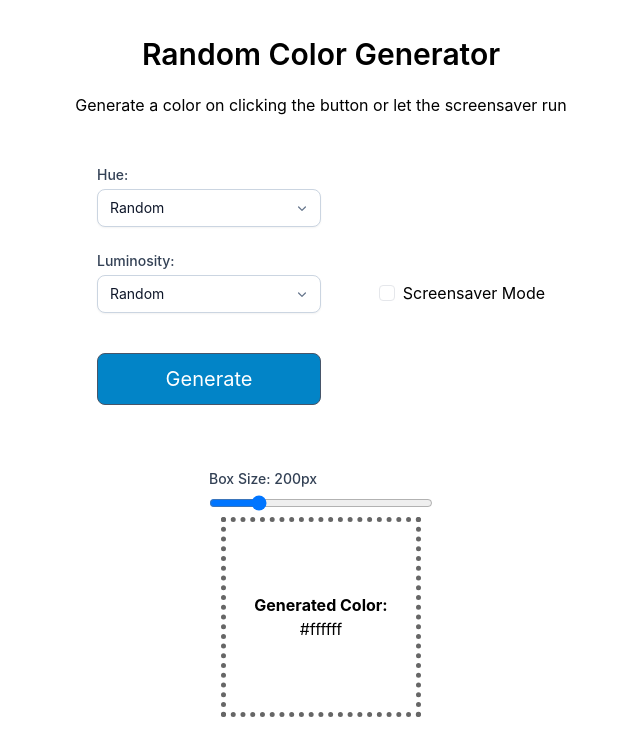
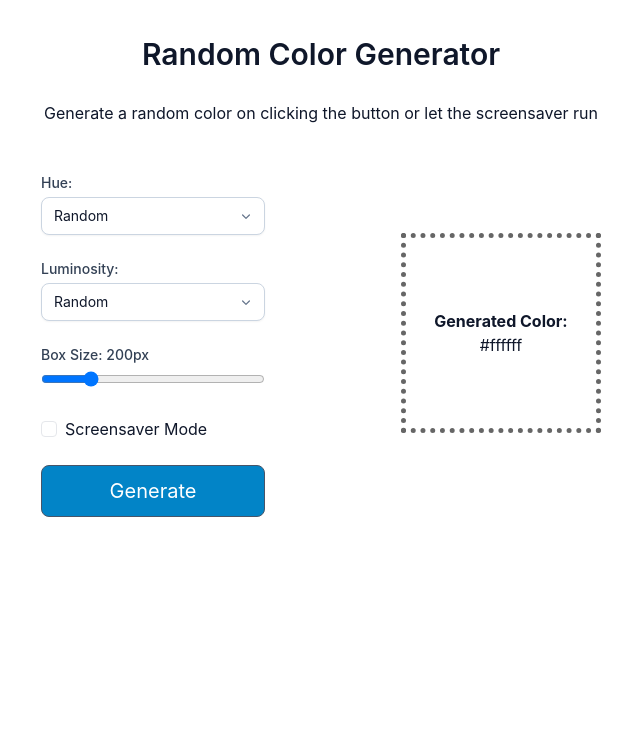
Before and after one commit to anntnt/react-random-color-generator, a React app: page / in a window 1280 px wide. Shown: the top 756 px of the page, without its empty margins (319-959 px from the left). Built offline with nearby package versions, Linux system fonts and the light colour scheme.

Commit message:
Improve layout and disable controls in screensaver mode

```diff
--- a/src/App.tsx
+++ b/src/App.tsx
@@ -25,13 +25,16 @@
 
 
   return (
-    <div className="flex mt-8 flex-col items-center justify-center overflow-hidden bg-white px-6 text-center ">
-      <h1 className="m-0 text-[30px] font-semibold">
+    <div className="bg-white px-6 py-8 text-slate-900 flex flex-col gap-6 justify-center items-center">
+      <h1 className="m-0 text-[30px] font-semibold text-center">
         Random Color Generator
       </h1>
-      <p className="mt-4">Generate a color on clicking the button or let the screensaver run</p>
-      <div className='flex mt-6 w-full max-w-md items-center justify-between'>
-        <div className="w-56">
+      <p className="text-center">Generate a random color on clicking the button or let the screensaver run</p>
+
+      <div className="flex flex-col md:flex-row max-w-5xl gap-10 items-center
+      overflow-hidden px-6 text-center">
+        <ColorDisplay color={color} size={size} />
+        <div className="flex flex-col items-start space-y-6 order-2 md:order-1 w-100 md:w-80">
           <HueListBox
             options={hueOptions}
             selectedHue={hue}
@@ -39,6 +42,7 @@
               const nextHue = hueOptions.find((option) => option.value === selectedHue);
               if (nextHue) setHue(nextHue);
             }}
+            disabled={isScreensaverEnabled}
           />
           <LuminosityListBox
             options={luminosityOptions}
@@ -47,25 +51,24 @@
               const nextLuminosity = luminosityOptions.find((option) => option.value === selectedLuminosity);
               if (nextLuminosity) setLuminosity(nextLuminosity);
             }}
+            disabled={isScreensaverEnabled}
+          />
+          <SizeRange size={size} setSize={setSize} />
+          <ScreensaverCheckbox
+            enabled={isScreensaverEnabled}
+            setEnabled={setIsScreensaverEnabled}
           />
           <button
               onClick={generateColor}
-              className="my-10 w-full cursor-pointer rounded-lg border border-slate-600 bg-sky-600 px-4 py-2.5 text-[20px] text-white hover:bg-sky-700"
+              disabled={isScreensaverEnabled}
+              className="w-56 cursor-pointer rounded-lg border border-slate-600 bg-sky-600 px-4 py-2.5 text-[20px] text-white hover:bg-sky-700
+              disabled:cursor-not-allowed disabled:opacity-50 disabled:hover:bg-sky-600
+              focus:outline-none focus:ring-2 focus:ring-sky-500 focus:ring-offset-2"
           >
             Generate
           </button>
         </div>
-        <div>
-            <ScreensaverCheckbox
-            enabled={isScreensaverEnabled}
-            setEnabled={setIsScreensaverEnabled}
-          />
-
-        </div>
-
       </div>
-      <SizeRange size={size} setSize={setSize} />
-      <ColorDisplay color={color} size={size} />
-    </div>
+  </div>
   );
 }
--- a/src/components/ColorDisplay.tsx
+++ b/src/components/ColorDisplay.tsx
@@ -6,7 +6,7 @@
 export function ColorDisplay({ color, size }: ColorDisplayProps) {
   return (
     <div
-      className="box-border flex flex-col items-center justify-center border-[5px] border-dotted border-[#666666] text-center"
+      className="box-border flex flex-col items-center justify-center border-[5px] border-dotted border-[#666666] text-center order-1 md:order-2"
       style={{
         backgroundColor: color,
         transition: "background-color 1.5s ease",
--- a/src/components/RandomColorListBox.tsx
+++ b/src/components/RandomColorListBox.tsx
@@ -16,12 +16,14 @@
   options: typeof hueOptions;
   selectedHue: typeof hueOptions[number] ;
   onChange: Dispatch<SetStateAction<HueValue>>;
+  disabled: boolean;
 };
 
 type LuminosityListBoxProps = {
   options: typeof luminosityOptions;
   selectedLuminosity: typeof luminosityOptions[number] ;
   onChange: Dispatch<SetStateAction<LuminosityValue>>;
+  disabled: boolean;
 };
 export function HueListBox(props:HueListBoxProps) {
 
@@ -30,10 +32,10 @@
       <Label className="mb-1 block text-sm font-medium text-slate-700">
         Hue:
       </Label>
-      <Listbox value={props.selectedHue.value} onChange={props.onChange}>
+      <Listbox value={props.selectedHue.value} onChange={props.onChange} disabled={props.disabled}>
         <ListboxButton className="relative block w-full rounded-lg border border-slate-300 bg-white py-2 pr-8 pl-3 text-left
         text-sm text-slate-900 shadow-sm focus:not-data-focus:outline-none data-focus:outline-2 data-focus:-outline-offset-2
-        data-focus:outline-sky-500">
+        data-focus:outline-sky-500 disabled:cursor-not-allowed disabled:opacity-50 disabled:hover:bg-sky-600">
           {props.selectedHue.label}
           <ChevronDownIcon
             className="pointer-events-none absolute top-2.5 right-2.5 size-4 fill-slate-500"
@@ -67,10 +69,10 @@
       <Label className="mb-1 block text-sm font-medium text-slate-700">
         Luminosity:
       </Label>
-      <Listbox value={props.selectedLuminosity.value} onChange={props.onChange}>
+      <Listbox value={props.selectedLuminosity.value} onChange={props.onChange} disabled={props.disabled}>
         <ListboxButton className="relative block w-full rounded-lg border border-slate-300 bg-white py-2 pr-8 pl-3 text-left
         text-sm text-slate-900 shadow-sm focus:not-data-focus:outline-none data-focus:outline-2 data-focus:-outline-offset-2
-        data-focus:outline-sky-500">
+        data-focus:outline-sky-500 disabled:cursor-not-allowed disabled:opacity-50 disabled:hover:bg-sky-600">
           {props.selectedLuminosity.label}
           <ChevronDownIcon
             className="pointer-events-none absolute top-2.5 right-2.5 size-4 fill-slate-500"
--- a/src/components/ScreensaverCheckbox.tsx
+++ b/src/components/ScreensaverCheckbox.tsx
@@ -14,7 +14,7 @@
     <Field className="flex items-center gap-2">
       <Checkbox
         checked={enabled}
-        onChange={setEnabled}
+        onChange={() => setEnabled((current) => !current)}
         className={`group block size-4 rounded border ${
           enabled ? 'bg-blue-500' : 'bg-white'
         }`}
```
